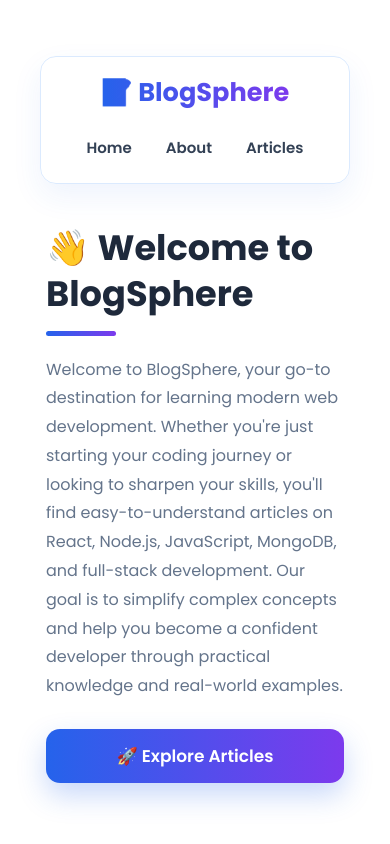
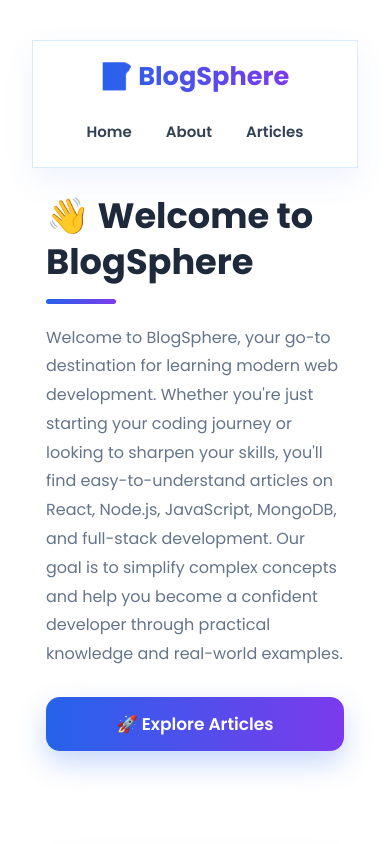
Before and after one commit to Anushka-git15/Article-Management, a React (Create React App) app in the folder my-blog-3/: page / in a window 390 px wide. Shown: the top 844 px of the page. Built offline with nearby package versions, Linux system fonts and the light colour scheme.

Commit message:
Refactor NavBar CSS for improved layout and responsiveness
Updated navbar styles for better responsiveness and layout.

```diff
--- a/my-blog-3/src/components/NavBar.css
+++ b/my-blog-3/src/components/NavBar.css
@@ -4,8 +4,8 @@
     position:sticky;
     top:15px;
     z-index:1000;
-
-    width:88%;
+    max-width:1100px;
+    width:100%;
     margin:20px auto;
 
     display:flex;
@@ -127,14 +127,14 @@
 
 .navbar{
 
-    width:95%;
-    max-width:1100px;
-    margin:16px auto;
+    width:100%;
+    max-width:none;
+    margin:0;
     top:8px;
     padding:16px;
     flex-direction:column;
     gap:16px;
-    border-radius:16px;
+    border-radius:0;
     position:static;
 }
 
```
